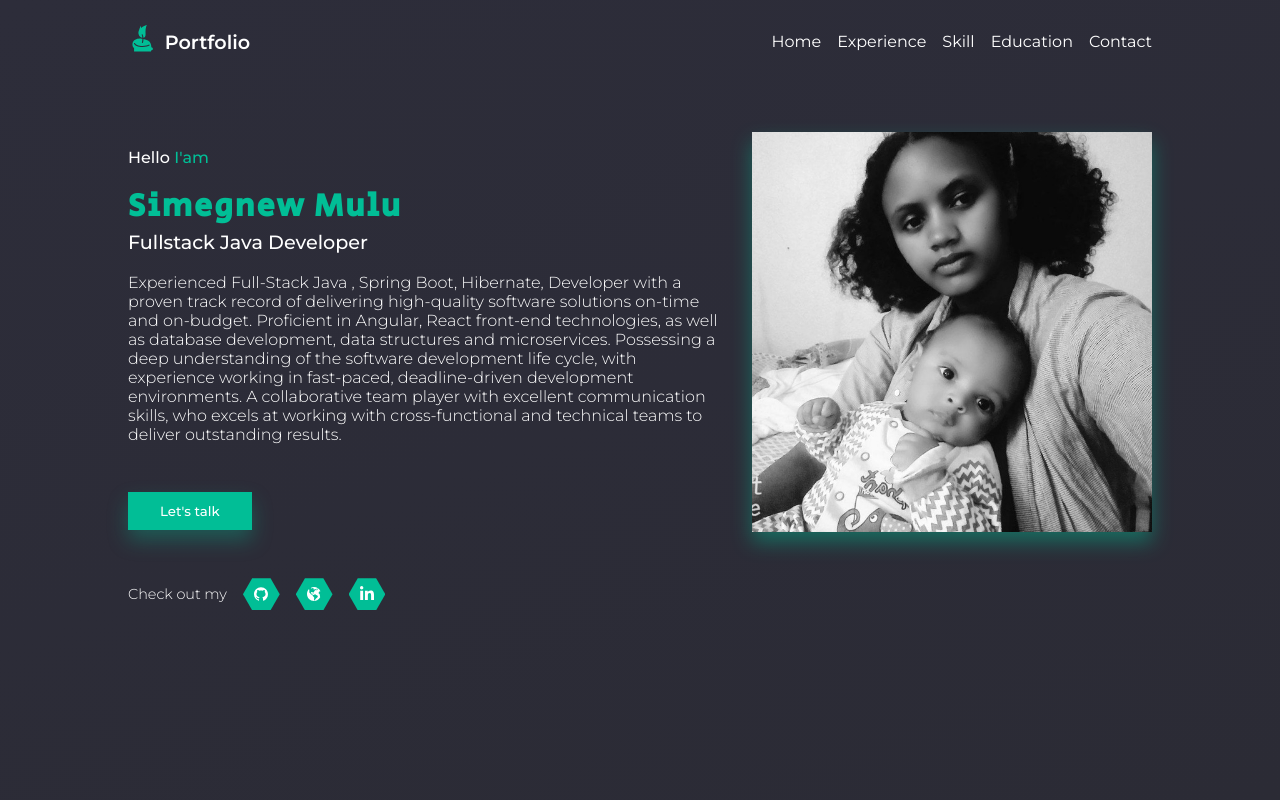
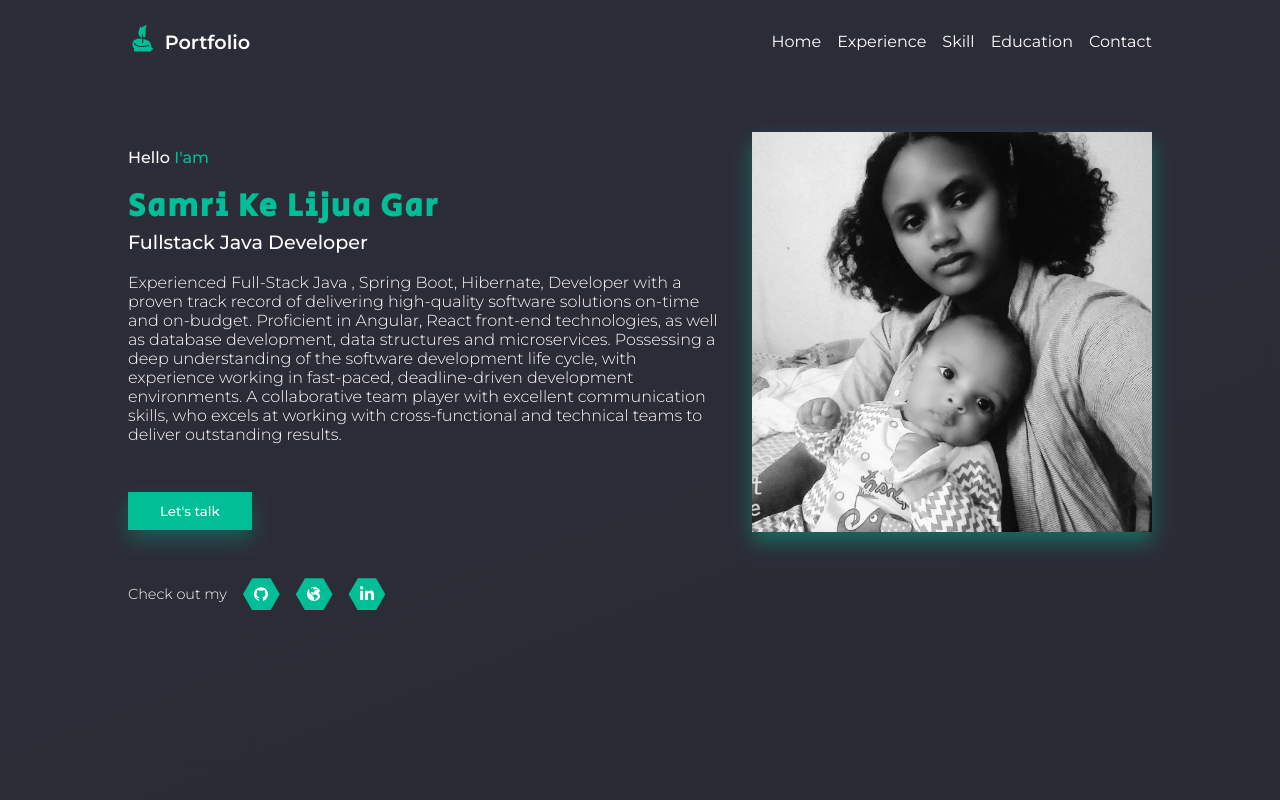
Before and after one commit to yemami/www.simegnewmulu.tech, a React (Create React App) app: page / in a window 1280 px wide. Shown: the top 800 px of the page. Built offline with nearby package versions, Linux system fonts and the light colour scheme; the HTML template or start-up script is replaced by a standard one.

Commit message:
name is changed

```diff
--- a/src/components/Banner/ProfComponent.jsx
+++ b/src/components/Banner/ProfComponent.jsx
@@ -20,7 +20,7 @@ const ProfComponent = () => {
           <h4>
             Hello <span className="green">I'am</span>
           </h4>
-          <h1 className="green">Simegnew Mulu</h1>
+          <h1 className="green">Samri Ke Lijua Gar</h1>
           <h3>Fullstack Java Developer</h3>
           <p>
           Experienced Full-Stack Java , Spring Boot, Hibernate,
```
